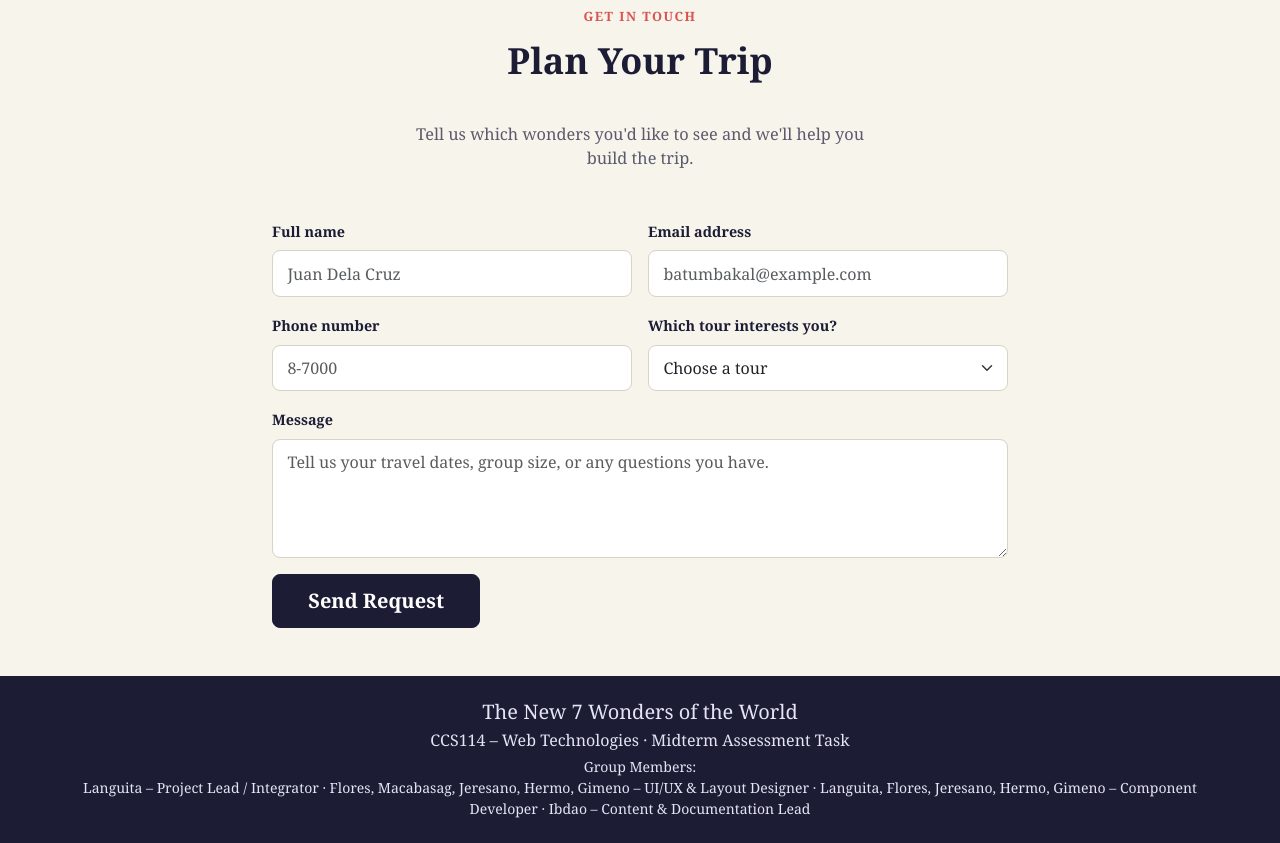
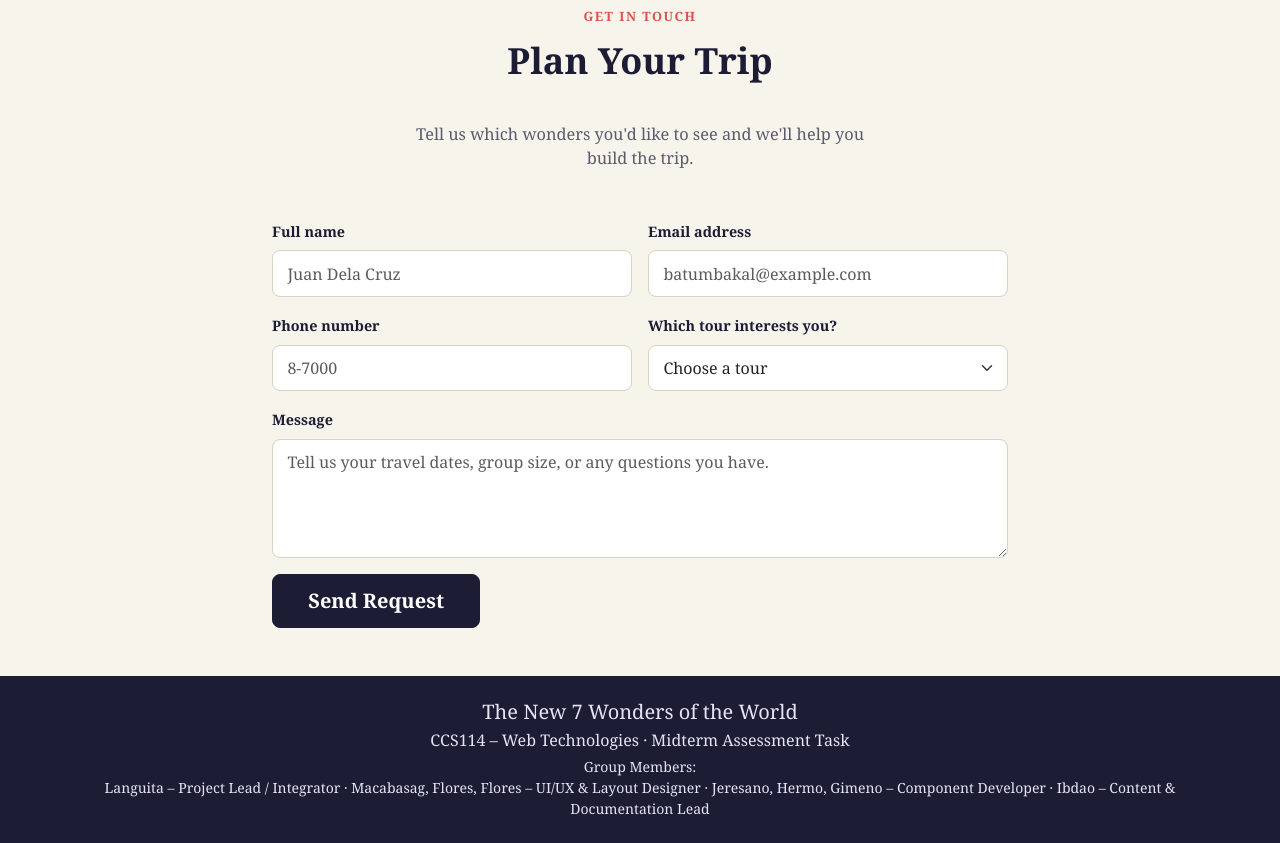
Before and after one commit to jeresanotimothy-svg/GROUP3-CCS114-ASSESMENT-TASK, a plain HTML site: page index.html in a window 1280 px wide. Shown: the part 3263-4106 px from the top of the page. Drawn offline with nearby package versions, Linux system fonts and the light colour scheme.

Commit message:
Update index.html

```diff
--- a/index.html
+++ b/index.html
@@ -696,8 +696,8 @@
     <p class="mb-1">CCS114 – Web Technologies · Midterm Assessment Task</p>
     <p class="mb-0 small">
       Group Members:<br>
-      Languita – Project Lead / Integrator · Flores, Macabasag, Jeresano, Hermo, Gimeno – UI/UX &amp; Layout Designer ·
-      Languita, Flores, Jeresano, Hermo, Gimeno – Component Developer · Ibdao – Content &amp; Documentation Lead
+      Languita – Project Lead / Integrator · Macabasag, Flores, Flores – UI/UX &amp; Layout Designer ·
+      Jeresano, Hermo, Gimeno – Component Developer · Ibdao – Content &amp; Documentation Lead
     </p>
   </div>
 </footer>
```
